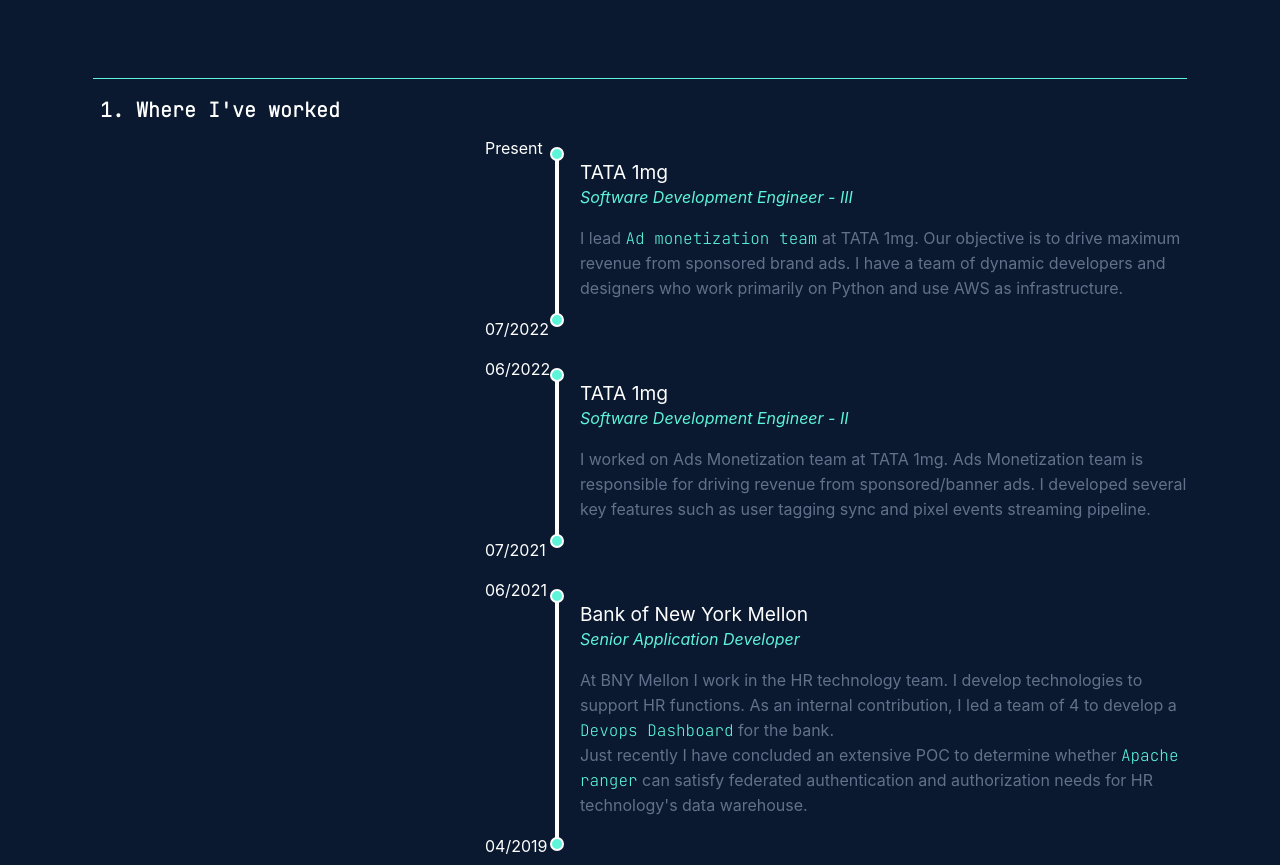
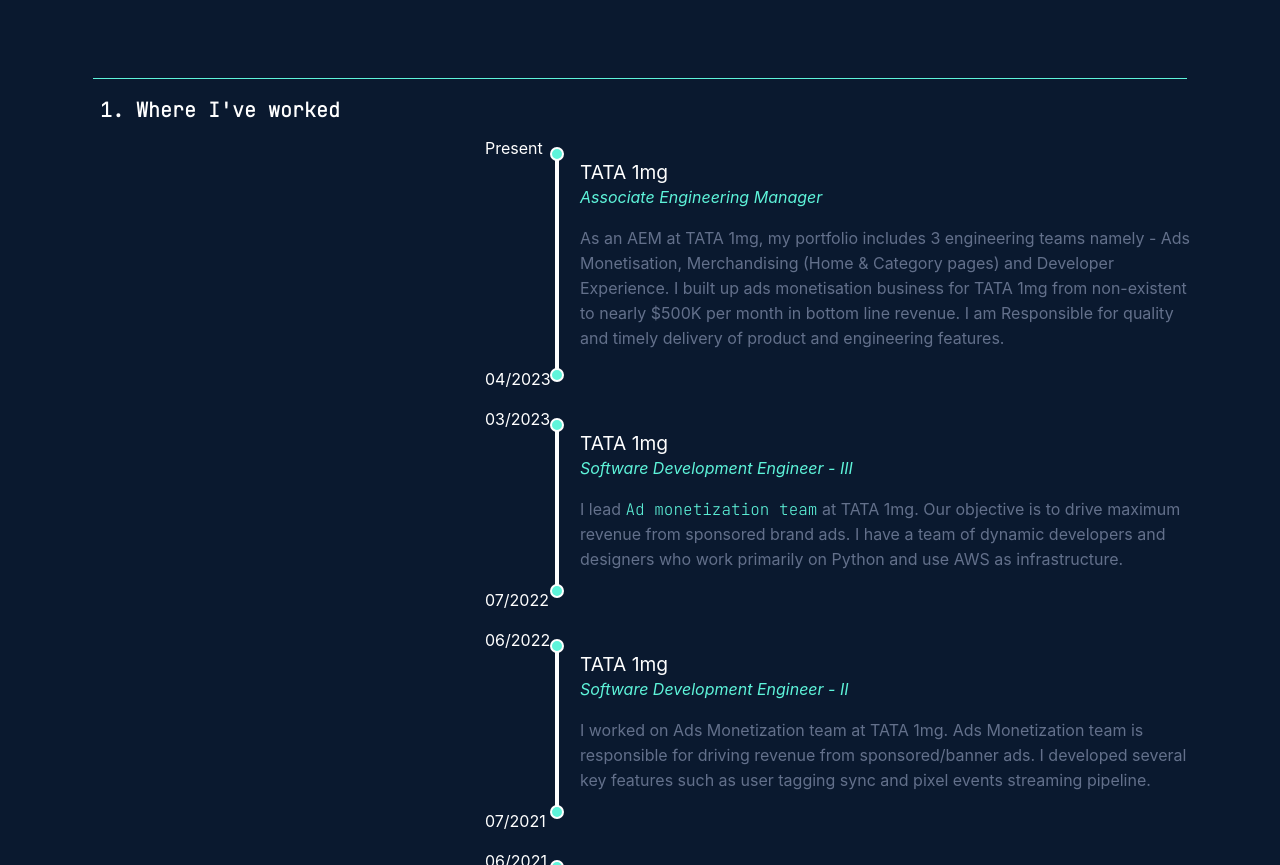
Before and after one commit to iamvishalkhare/vishalkhare, a Vue app: page / in a window 1280 px wide. Shown: the part 1080-1945 px from the top of the page. Built offline with nearby package versions, Linux system fonts and the light colour scheme; the HTML template or start-up script is replaced by a standard one; what vue-content-placeholders would draw is missing.

Commit message:
Adding promotion details

```diff
--- a/src/components/HelloWorld.vue
+++ b/src/components/HelloWorld.vue
@@ -45,7 +45,7 @@
             </div>
 
             <div class="color-offwhite line-height-more  size-16px">
-              I'm a Software Development Engineer - III at TATA 1mg. Specializing in building (and occasionally designing) exceptional web applications, cloud infrastructure and everything in between
+              I'm an Engineering Manager at TATA 1mg. Specializing in building and designing exceptional web applications, cloud infrastructure and everything in between
             </div>
             <div>
               <b-row class="btn-group">
@@ -97,7 +97,7 @@
         </b-col>
         <b-col>
           <div class="color-offwhite size-20px text-padding">
-            Hello! I'm Vishal, a software development engineer - III at <a target="_blank" href="https://www.1mg.com/">TATA 1mg.&nbsp;&nbsp;<b-icon-box-arrow-up-right scale="0.8"></b-icon-box-arrow-up-right></a>
+            Hello! I'm Vishal, an Engineering Manager at <a target="_blank" href="https://www.1mg.com/">TATA 1mg.&nbsp;&nbsp;<b-icon-box-arrow-up-right scale="0.8"></b-icon-box-arrow-up-right></a>
             <br>
             <br>
             I enjoy building things that live on the web. whether that be websites, applications, or anything in between. My goal is to always build products that provide high performant experiences. I am also a cloud enthusiast. GCP and AWS feels like home to me.
@@ -145,6 +145,24 @@
               <li>
                 <span></span>
                 <div class="company-name">TATA 1mg</div>
+                <div>Associate Engineering Manager</div>
+                <div></div>
+                <div class="color-offwhite line-height-more  size-16px">
+                  As an AEM at TATA 1mg, my portfolio includes 3 engineering teams namely - Ads
+                  Monetisation, Merchandising (Home & Category pages) and Developer Experience.
+                  I built up ads monetisation business for TATA 1mg from non-existent to nearly $500K per month in bottom
+                  line revenue.
+                  I am Responsible for quality and timely delivery of product and engineering features.
+
+            </div>
+                <div class="year">
+                  <span>Present</span>
+                  <span>04/2023</span>
+                </div>
+              </li>
+              <li>
+                <span></span>
+                <div class="company-name">TATA 1mg</div>
                 <div>Software Development Engineer - III</div>
                 <div></div>
                 <div class="color-offwhite line-height-more  size-16px">
@@ -153,7 +171,7 @@
 
             </div>
                 <div class="year">
-                  <span>Present</span>
+                  <span>03/2023</span>
                   <span>07/2022</span>
                 </div>
               </li>
@@ -240,7 +258,7 @@
           <div class="color-offwhite size-20px text-padding">
           <div>
             <!-- <b-icon-caret-right-fill></b-icon-caret-right-fill> -->
-            Won pretigious American Express Platinum Genius Medal 2018 for my co-invention - <a href="http://appft1.uspto.gov/netacgi/nph-Parser?Sect1=PTO1&Sect2=HITOFF&d=PG01&p=1&u=/netahtml/PTO/srchnum.html&r=1&f=G&l=50&s1=20200143262.PGNR.&OS=DN/20200143262&RS=DN/20200143262" target="_blank">US Patent No. 16/178,404 - INFORMATION SUPPORT SYSTEM USING ARTIFICIAL INTELLIGENCE&nbsp;&nbsp;<b-icon-box-arrow-up-right scale="0.8"></b-icon-box-arrow-up-right></a>
+            Won pretigious American Express Platinum Genius Medal 2018 for my co-invention - <a href="https://s3.ap-south-1.amazonaws.com/vishalkhare.com/docs/information_retrieval_patent.pdf" target="_blank">US Patent No. 16/178,404 - INFORMATION SUPPORT SYSTEM USING ARTIFICIAL INTELLIGENCE&nbsp;&nbsp;<b-icon-box-arrow-up-right scale="0.8"></b-icon-box-arrow-up-right></a>
           </div>
           <div>
             <a target="_blank" href="https://www.credential.net/d7957e12-4ba0-4ff9-9f90-fc105765f6f5"><img src="../assets/ace.png" class="cert-icon"><b-icon-box-arrow-up-right scale="0.8"></b-icon-box-arrow-up-right></a>
```
